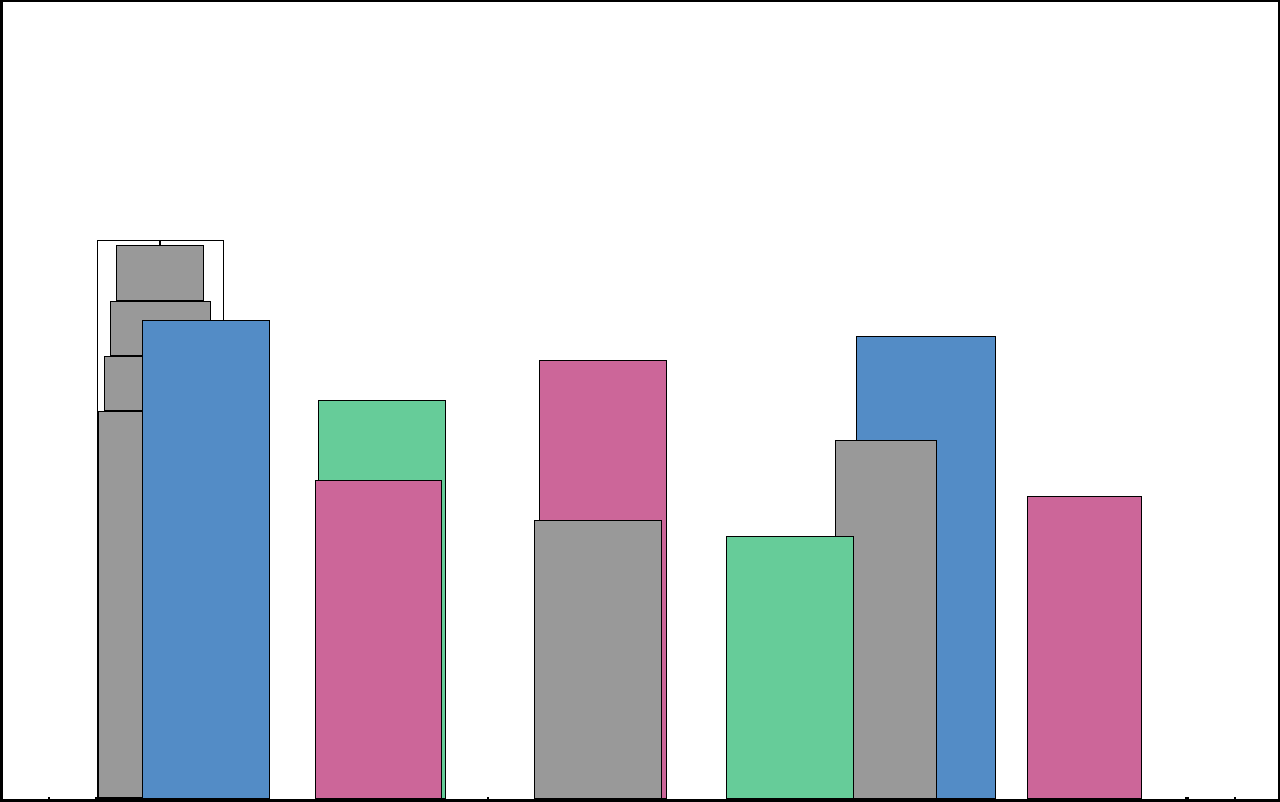
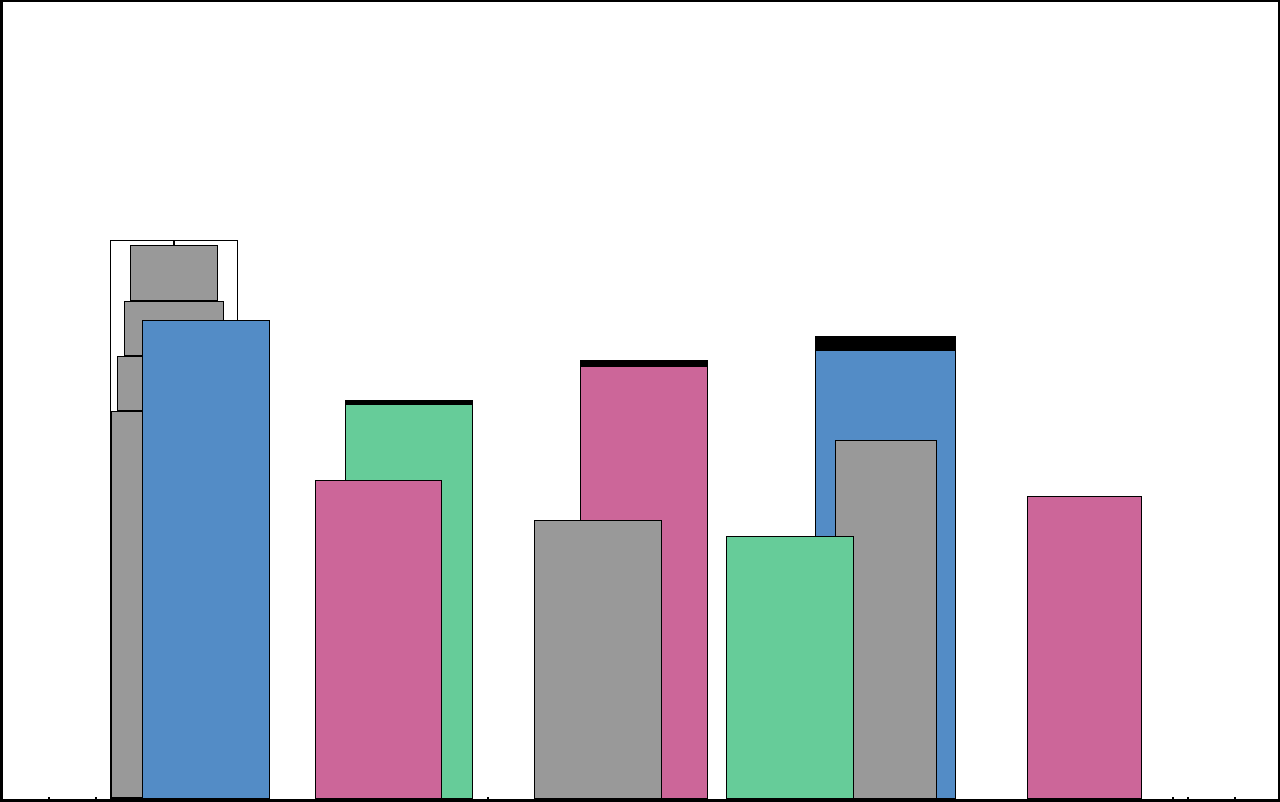
Before and after one commit to manup-tm/Learning-with-Adam-Uncle, a plain HTML site: page CSS/CitySkyline/index.html in a window 1280 px wide. Drawn offline with Linux system fonts and the light colour scheme.

Commit message:
feat: add div of class window to style the top of the builiding

```diff
--- a/CSS/CitySkyline/index.html
+++ b/CSS/CitySkyline/index.html
@@ -10,15 +10,30 @@
       <div class="bb1">
         <div></div>
         <div></div>
-        <div class="bb1a"></div>
-        <div class="bb1b"></div>
-        <div class="bb1c"></div>
+        <div class="bb1a bb1-window"></div>
+        <div class="bb1b bb1-window"></div>
+        <div class="bb1c bb1-window"></div>
         <div class="bb1d"></div>
       </div>
-      <div class="bb2"></div>
-      <div class="bb3"></div>
-      <div></div>
-      <div class="bb4"></div>
+      <div class="bb2">
+        <div class="bb2a"></div>
+        <div class="bb2b"></div>
+      </div>
+      <div class="bb3">
+        <div></div>
+        <div></div>
+        <div></div>
+      </div>
+      <div class="bb4">
+        <div class="bb4a"></div>
+        <div class="bb4b"></div>
+        <div class="bb4c">
+          <div class="bb4-window"></div>
+          <div class="bb4-window"></div>
+          <div class="bb4-window"></div>
+          <div class="bb4-window"></div>
+        </div>
+      </div>
       <div></div>
       <div></div>
     </div>
```
